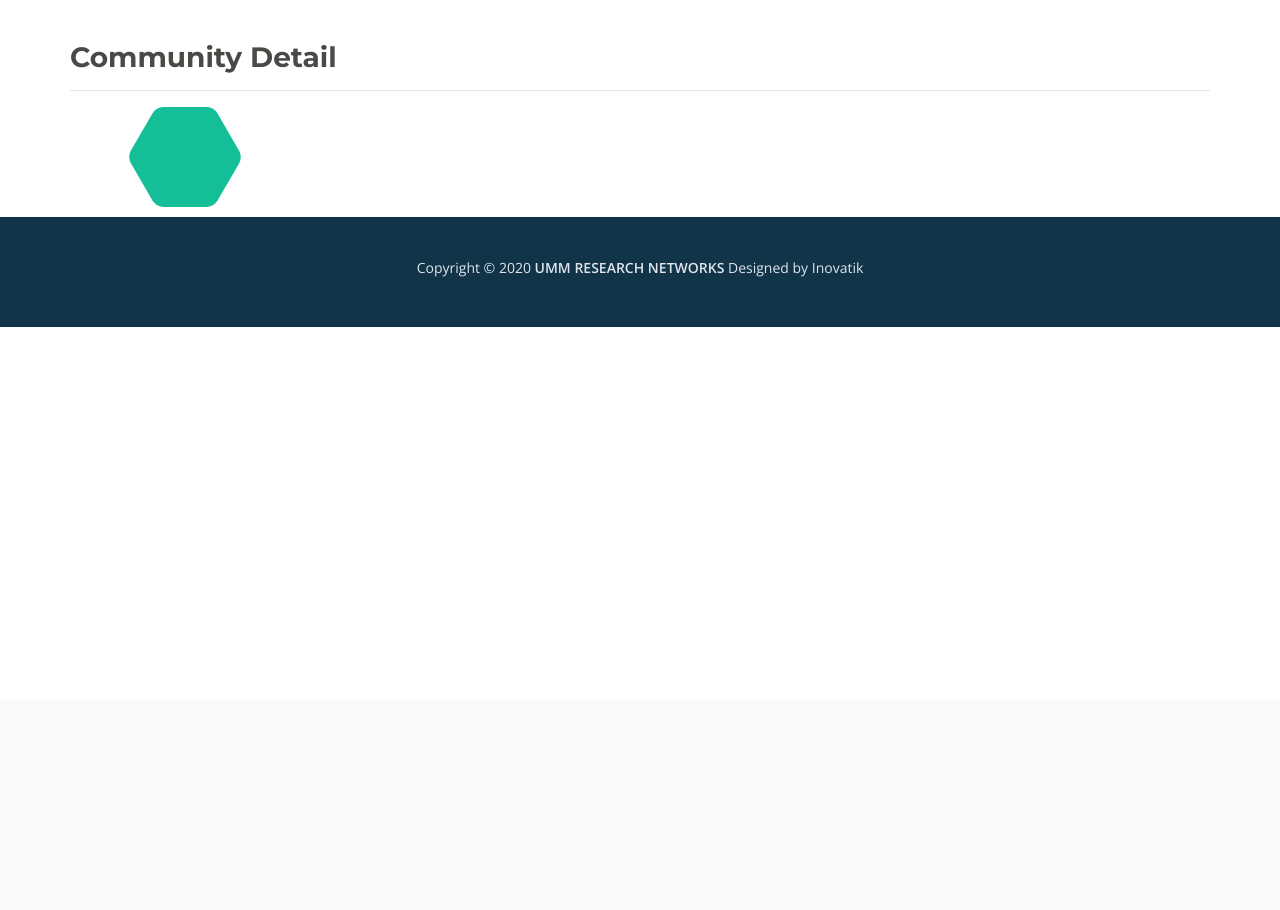
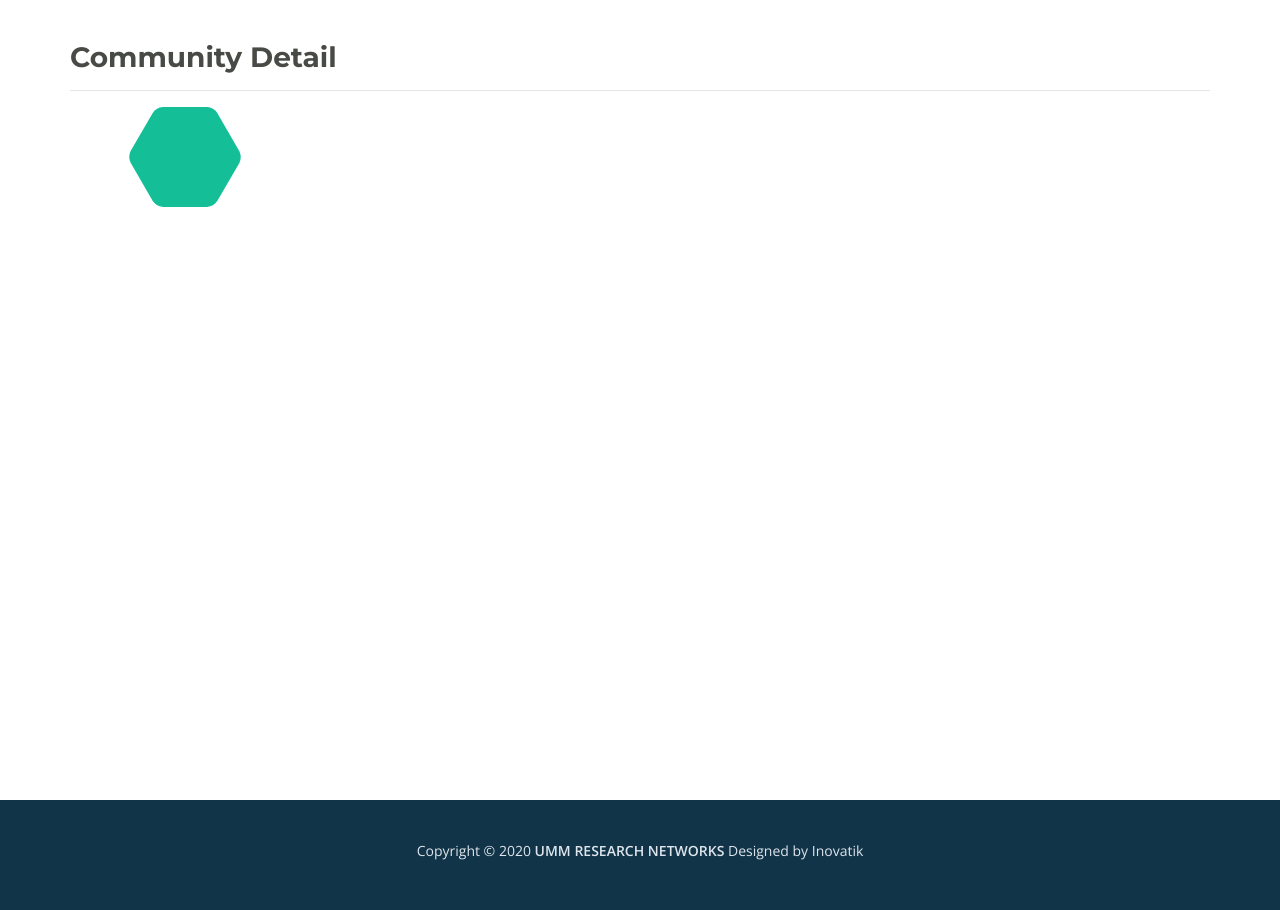
Before and after one commit to farkhan777/ummrn, a PHP site: page /ummrn/index.php?page=detilcop in a window 1280 px wide. Shown: the part 100-1010 px from the top of the page. Before the commit the page ends 427 px from the top, so only its background shows below. Run offline with PHP 8.4, Linux system fonts and the light colour scheme; the visitor is signed in with stand-in values (Sample User, id 1); data that the repository does not hold is empty.

Commit message:
fix footer

```diff
--- a/page/detilcop.php
+++ b/page/detilcop.php
@@ -1,4 +1,4 @@
-    <div class="container">
+    <div class="container" style="height: 100vh">
         <div class="row"><div style="width:100%; padding-top:40px;">
             <h2>Community Detail</h2>
             <hr />
```
